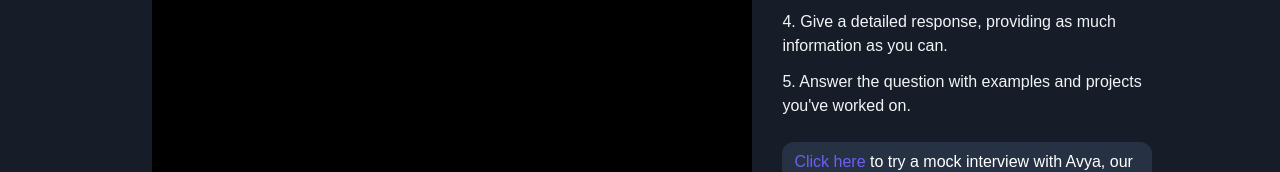
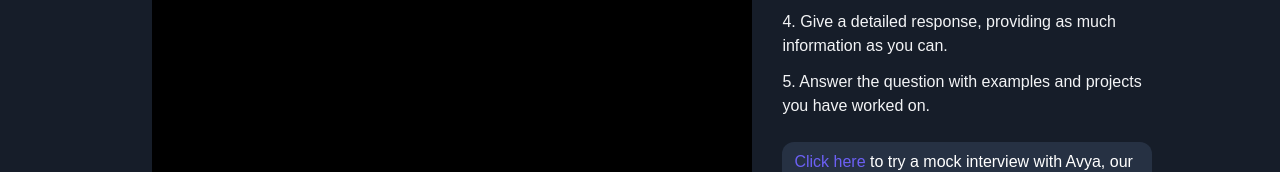
Before and after one commit to Lakshy-a/Assessment, a Next.js app: page / in a window 1280 px wide. Shown: the part 380-552 px from the top of the page. Built offline with nearby package versions, Linux system fonts and the light colour scheme; no server answers.

Commit message:
instructions

```diff
--- a/src/components/Instructions.jsx
+++ b/src/components/Instructions.jsx
@@ -56,7 +56,7 @@ const Instructions = () => {
               can.
             </p>
             <p>
-              5. Answer the question with examples and projects you've worked
+              5. Answer the question with examples and projects you have worked
               on.
             </p>
           </div>
```
